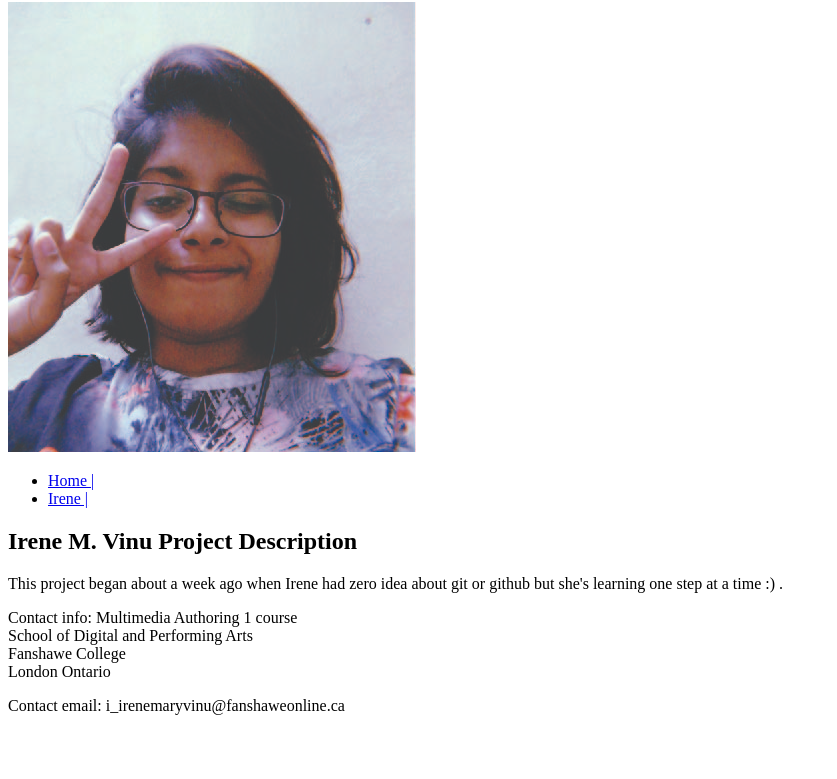
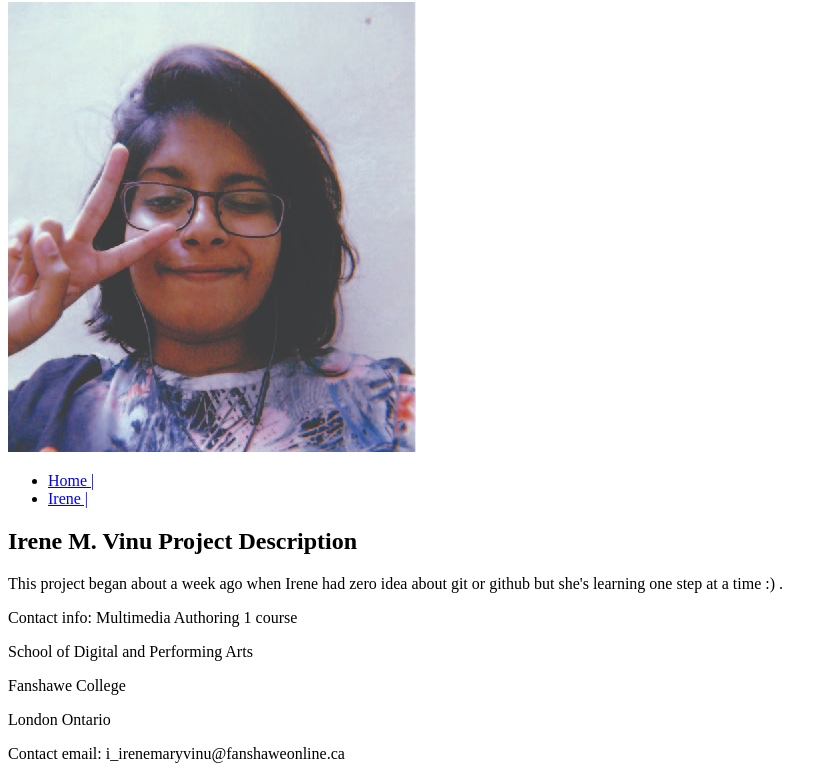
Before and after one commit to lulopera/profile-hobbies, a plain HTML site: page irene-page.html in a window 1280 px wide. Shown: the part 78-857 px from the top of the page, without its empty margins (0-837 px from the left). Before the commit the page ends 809 px from the top, so only its background shows below. Drawn offline with Linux system fonts and the light colour scheme.

Commit message:
Updating index copy

```diff
--- a/irene-page.html
+++ b/irene-page.html
@@ -32,10 +32,10 @@
 
     <footer>
 
-        <p>Contact info: Multimedia Authoring 1 course <br>
-                         School of Digital and Performing Arts <br>
-                         Fanshawe College <br>
-                         London Ontario</p>
+        <p>Contact info: Multimedia Authoring 1 course</p>
+                         <p>School of Digital and Performing Arts </p>
+                         <p>Fanshawe College </p>
+                         <p>London Ontario</p>
 
 
         <p>Contact email: i_irenemaryvinu@fanshaweonline.ca</p>
```
